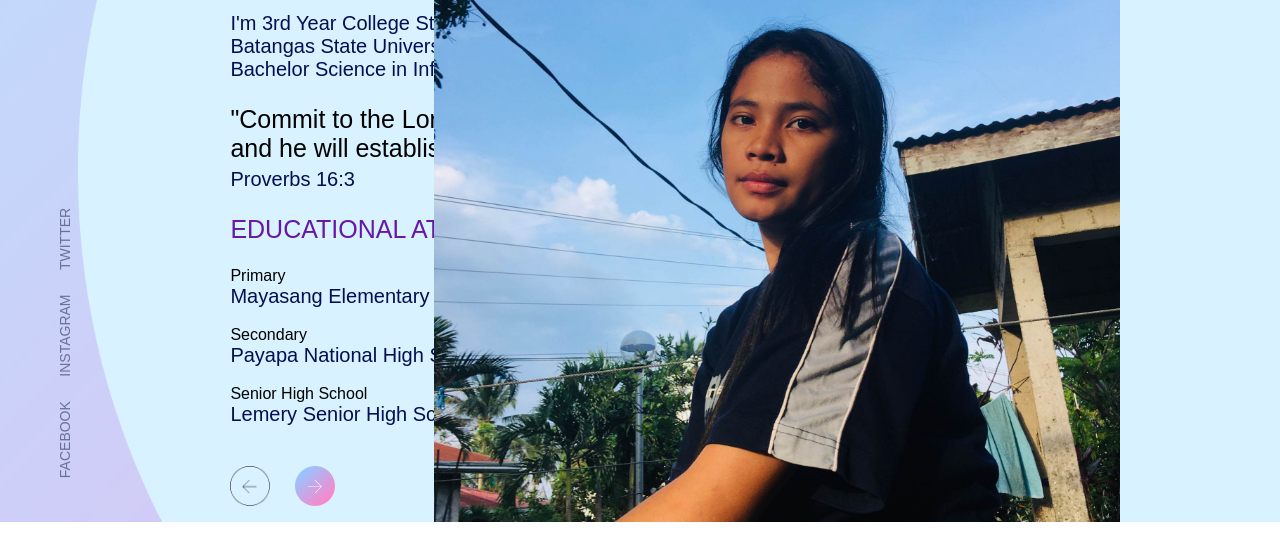
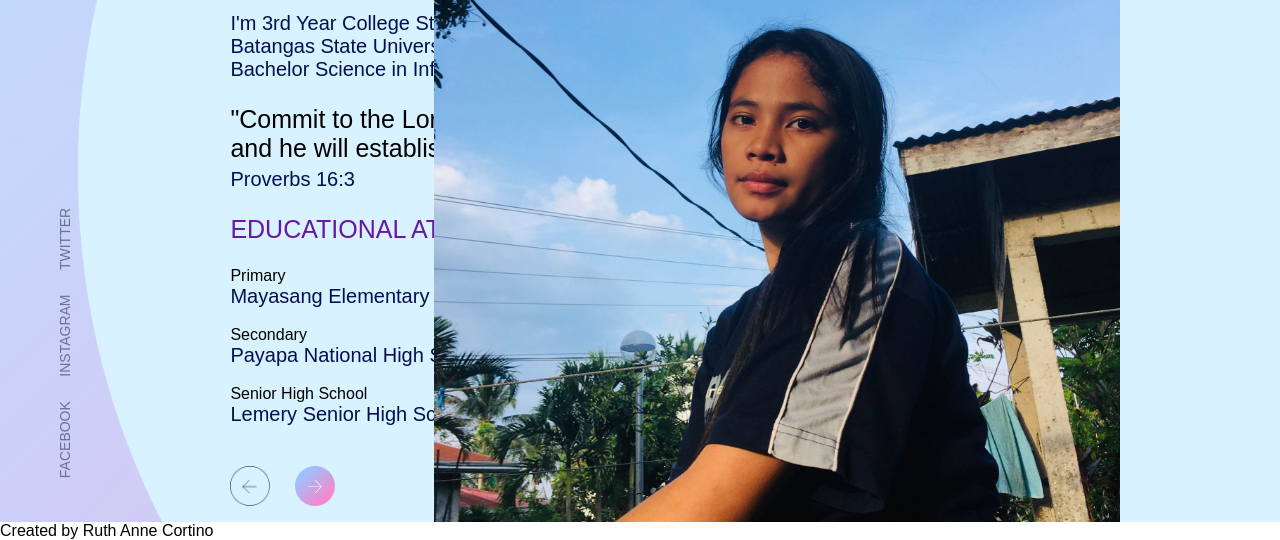
Before and after one commit to Ruthayyyyy/RuthAnneCortino, a plain HTML site: page index.html in a window 1280 px wide. Shown: the part 278-818 px from the top of the page. Drawn offline with Linux system fonts and the light colour scheme.

Commit message:
Update index.html

```diff
--- a/index.html
+++ b/index.html
@@ -47,5 +47,12 @@
             <a href="https://twitter.com/_ruthhhhhhh">TWITTER</a>
         </div>
     </div>
+    <footer class="footer">
+        <div class="">
+            <div>
+                <P>Created by Ruth Anne Cortino</P>
+            </div>
+        </div>
+    </footer>
 </body>
 </html>
```
